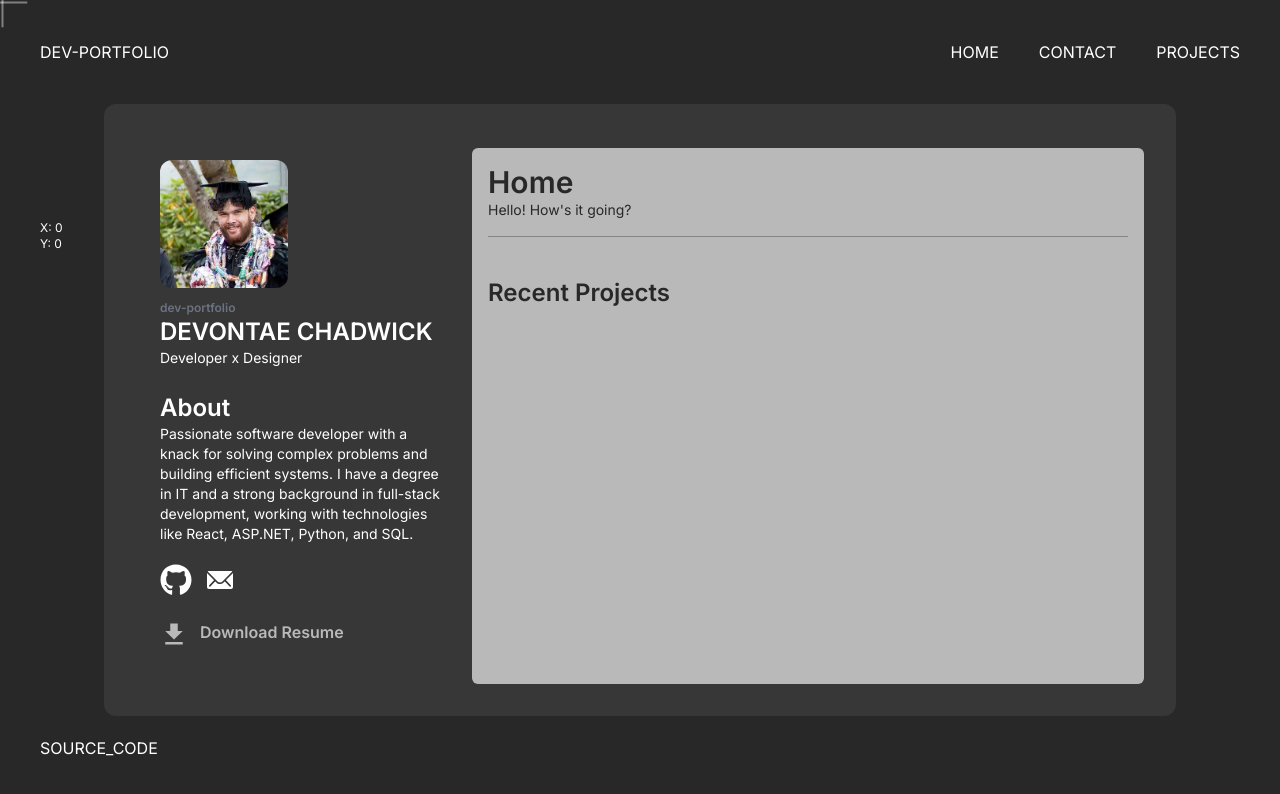
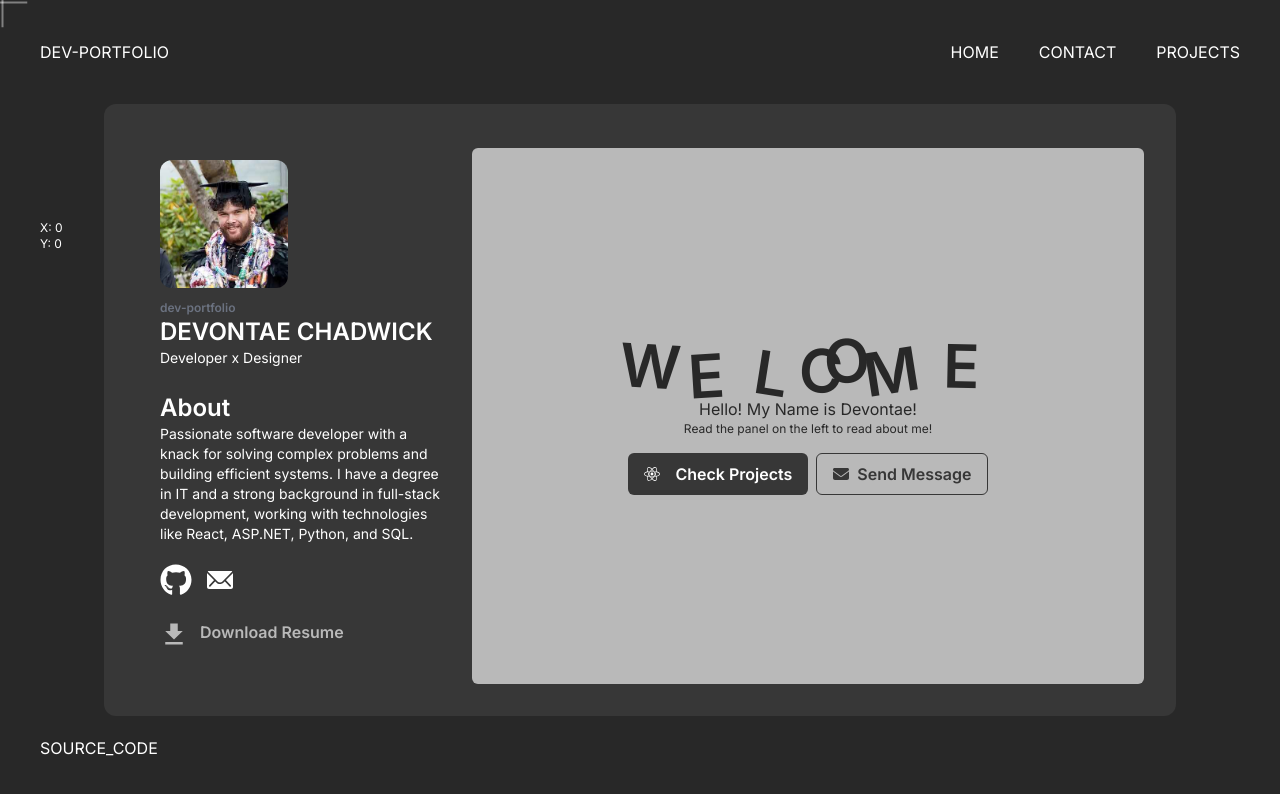
Before and after one commit to s2kshare/dev-portfolio, a React (Vite) app: page / in a window 1280 px wide. Shown: the top 794 px of the page. Built offline with nearby package versions, Linux system fonts and the light colour scheme.

Commit message:
Home Page Floating and Pre-React Router Transitions

```diff
--- a/src/App.jsx
+++ b/src/App.jsx
@@ -106,9 +106,16 @@ function App() {
                 <div className=" text-2xl font-semibold rounded-xl p-2 md:p-8 mx-0 md:mx-16 my-16 bg-[--col-base-300] h-[85%] flex flex-col md:flex-row">
                     <DeveloperSidePanel />
                     <div className="flex-[2_2_0%] flex flex-col md:flex-row mt-3 gap-4">
-                        <div className="flex-1 overflow-scroll w-full p-4 h-full bg-[--col-text-base] text-[--col-base-200] rounded-md p-">
+                        <div className="flex-1 overflow-scroll w-full h-full bg-[--col-text-base] text-[--col-base-200] rounded-md p-">
                             <Routes>
-                                <Route path="/" element={<HomePage />} />
+                                <Route
+                                    path="/"
+                                    element={
+                                        <HomePage
+                                            mousePosition={mousePosition}
+                                        />
+                                    }
+                                />
                                 <Route
                                     path="/contact"
                                     element={<ContactPage />}
--- a/src/components/DeveloperSidePanel.jsx
+++ b/src/components/DeveloperSidePanel.jsx
@@ -32,12 +32,26 @@ function DeveloperSidePanel() {
                     Python, and SQL.
                 </p>
                 <div className="socials mt-5 flex gap-3">
-                    <FaGithub className="w-8 h-8" />
-                    <IoIosMail className="w-8 h-8" />
+                    <a
+                        href="https://github.com/s2kshare"
+                        className=" hoverable pointer-events-auto"
+                        target="_blank"
+                        alt="Checkout my GitHub!"
+                    >
+                        <FaGithub className="w-8 h-8" />
+                    </a>
+                    <a
+                        href="mailto:s2kdevelopshare@gmail.com"
+                        alt="Send me an Email!"
+                        className=" hoverable pointer-events-auto"
+                    >
+                        <IoIosMail className="w-8 h-8" />
+                    </a>
                 </div>
                 <a
                     download
                     href={ResumePDF}
+                    alt="YES! HIRE ME!!! :D"
                     className=" hoverable transition-all text-base hover:cursor-pointer hover:text-blue-400 mt-3 flex gap-3 text-[--col-text-base] py-3"
                 >
                     <IoMdDownload className="w-7 h-7" /> Download Resume
--- a/src/components/custom-mouse/CustomMouseCross.jsx
+++ b/src/components/custom-mouse/CustomMouseCross.jsx
@@ -50,15 +50,13 @@ function CustomMouseCross({ mousePosition, isHovering, message }) {
 
     const controls = useAnimation();
 
-    // Recenter the SVG to the exact mouse position after 1s of inactivity
+    // Recenter the SVG to the exact mouse position
     useEffect(() => {
         x.set(mousePosition.x);
         y.set(mousePosition.y);
     }, [mousePosition, x, y, controls]);
 
     useEffect(() => {}, [isHovering]);
-
-    // TODO: Adjust dummy Text to component parameters
 
     return (
         <>
@@ -96,7 +94,7 @@ function CustomMouseCross({ mousePosition, isHovering, message }) {
             {/* Wipe opacity animation for floating text next to cursor only during hovering */}
             {isHovering && message && (
                 <motion.p
-                    className="fixed pointer-events-none bg-[--col-base-300] bg-opacity-75 px-2 py-1 rounded"
+                    className="fixed pointer-events-none bg-[--col-base-300] px-2 py-1 rounded"
                     style={{
                         translateX: "0%",
                         translateY: "-200%",
--- a/src/pages/HomePage.jsx
+++ b/src/pages/HomePage.jsx
@@ -1,11 +1,133 @@
+import { useRef } from "react";
+import { motion, useMotionValue, useTransform, useSpring } from "framer-motion";
+import { FaEnvelope, FaReact } from "react-icons/fa6";
+import { useNavigate } from "react-router-dom";
+
 function HomePage() {
+    const welcomeArray = ["W", "E", "L", "C", "O", "M", "E"];
+    const containerRef = useRef(null);
+    const navigate = useNavigate();
+
+    // Track mouse position within the div
+    const mouseX = useMotionValue(0);
+    const mouseY = useMotionValue(0);
+
+    // Handle mouse movement
+    const handleMouseMove = (e) => {
+        if (!containerRef.current) return;
+
+        const { left, top, width, height } =
+            containerRef.current.getBoundingClientRect();
+        const relativeX = e.clientX - left - width / 2;
+        const relativeY = e.clientY - top - height / 2;
+
+        mouseX.set(relativeX);
+        mouseY.set(relativeY);
+    };
+
     return (
-        <>
-            <h1 className=" text-3xl font-semibold">Home</h1>
-            <p className=" text-sm font-normal">Hello! How's it going?</p>
-            <hr className=" border-[--col-base-300] mt-4 mb-10 opacity-40" />
-            <p className=" text-normal font-semibold">Recent Projects</p>
-        </>
+        <motion.div
+            ref={containerRef}
+            className="flex items-center justify-center w-full h-full flex-col"
+            onMouseMove={handleMouseMove}
+        >
+            <motion.h1 className="text-6xl font-semibold flex gap-2">
+                {welcomeArray.map((letter, index) => {
+                    const baseX = (index - welcomeArray.length / 2) * 60;
+                    const baseY = 0;
+
+                    // Floating effect: randomizing the starting position and slight movement
+                    const floatX = useMotionValue(Math.random() * 20 - 10); // Random horizontal drift
+                    const floatY = useMotionValue(Math.random() * 20 - 10); // Random vertical drift
+                    const rotate = useMotionValue(Math.random() * 10 - 5); // Slight random rotation
+
+                    // Mouse movement effect
+                    const moveX = useTransform(mouseX, (x) =>
+                        Math.abs(x - baseX) < 150 ? (x - baseX) * 0.2 : 0
+                    );
+                    const moveY = useTransform(mouseY, (y) =>
+                        Math.abs(y - baseY) < 150 ? (y - baseY) * 0.2 : 0
+                    );
+                    const rotateEffect = useTransform(mouseX, (x) =>
+                        Math.abs(x - baseX) < 150
+                            ? (x - baseX) * 0.1
+                            : rotate.get()
+                    );
+
+                    // Smooth animations
+                    const springX = useSpring(moveX, {
+                        stiffness: 100,
+                        damping: 10,
+                    });
+                    const springY = useSpring(moveY, {
+                        stiffness: 100,
+                        damping: 10,
+                    });
+                    const springRotate = useSpring(rotateEffect, {
+                        stiffness: 100,
+                        damping: 10,
+                    });
+
+                    // Apply floating effect on top of mouse movement
+                    const finalX = useSpring(floatX, {
+                        stiffness: 200,
+                        damping: 10,
+                    });
+                    const finalY = useSpring(floatY, {
+                        stiffness: 200,
+                        damping: 10,
+                    });
+
+                    // Final position combines floating and mouse movement effects
+                    const finalPosX = useTransform(
+                        [finalX, springX],
+                        ([float, move]) => float + move
+                    );
+                    const finalPosY = useTransform(
+                        [finalY, springY],
+                        ([float, move]) => float + move
+                    );
+
+                    return (
+                        <motion.span
+                            key={index}
+                            style={{
+                                x: finalPosX,
+                                y: finalPosY,
+                                rotate: springRotate,
+                                transformOrigin: "center center",
+                            }}
+                            className="inline-block"
+                        >
+                            {letter}
+                        </motion.span>
+                    );
+                })}
+            </motion.h1>
+
+            <p className="text-base font-normal">Hello! My Name is Devontae!</p>
+            <p className="text-xs font-normal">
+                Read the panel on the left to read about me!
+            </p>
+            <div className="flex gap-2">
+                <motion.button
+                    className="py-2 flex gap-2 items-center px-4 mt-4 bg-[--col-base-300] rounded-md text-white hover:bg-[--col-base-100] transition duration-300 text-base"
+                    whileHover={{ scale: 1.05 }}
+                    whileTap={{ scale: 0.9 }}
+                    onClick={() => navigate("/projects")}
+                >
+                    <FaReact className="mr-2" /> Check Projects
+                </motion.button>
+                <motion.button
+                    className="py-2 px-4 flex items-center gap-2 mt-4 border border-[--col-base-300] text-[--col-base-300] rounded-md hover:bg-[--col-base-300] hover:text-white transition duration-300 text-base"
+                    whileHover={{ scale: 1.05 }}
+                    whileTap={{ scale: 0.9 }}
+                    onClick={() => navigate("/contact")}
+                >
+                    <FaEnvelope className="" /> Send Message
+                </motion.button>
+            </div>
+        </motion.div>
     );
 }
 
--- a/src/pages/ProjectPage.jsx
+++ b/src/pages/ProjectPage.jsx
@@ -35,7 +35,7 @@ function ProjectPage() {
     };
 
     return (
-        <div>
+        <div className="p-5">
             <h1 className="mb-6 text-3xl text-center">Recent Projects</h1>
             <hr className=" border-[--col-base-300] mt-4 mb-10 opacity-40" />
             <div className={`w-full grid gap-6 ${columns} h-full`}>
```
